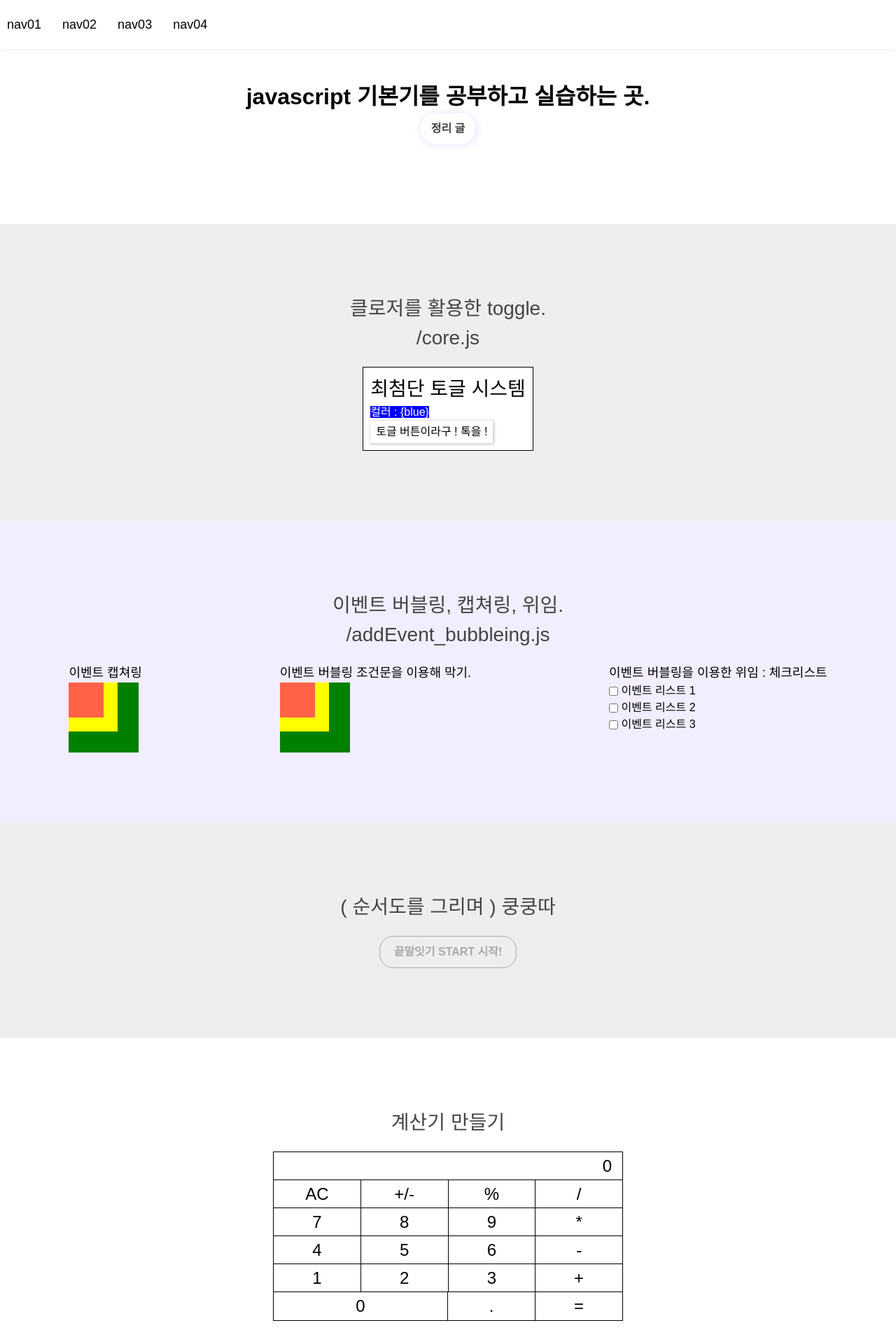
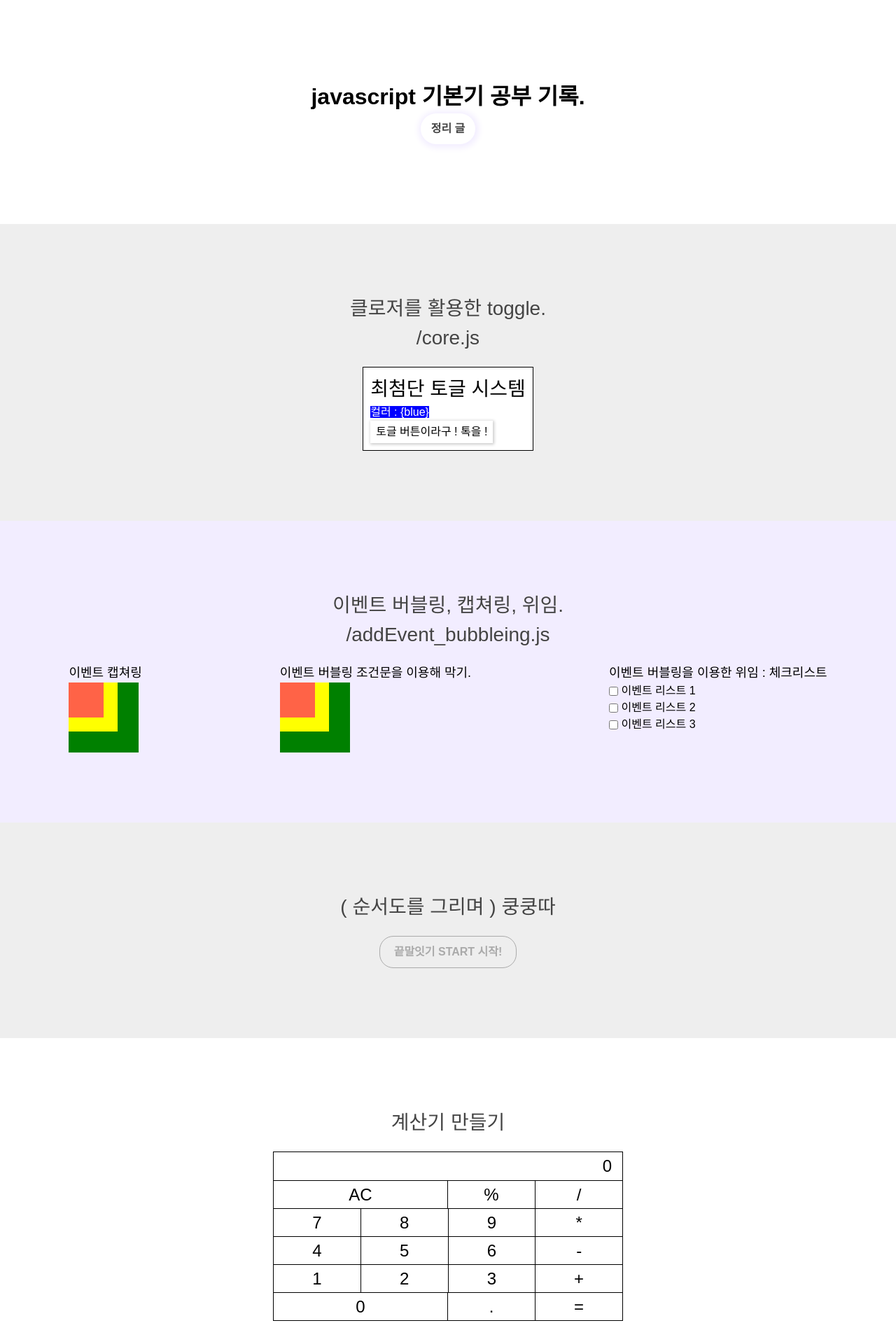
Before and after one commit to yangareum1818/javascript-study, a plain HTML site: page index.html in a window 1280 px wide. Shown: the whole page at 70% size. Drawn offline with nearby package versions, Linux system fonts and the light colour scheme.

Commit message:
리드미 수정글  업로드

```diff
--- a/assets/css/core.css
+++ b/assets/css/core.css
@@ -81,8 +81,8 @@
   .calculator .table_style thead tr th { padding: 0 15px; width: 100%; text-align: right; }
 
   .calculator .table_style tbody { }
+  .calculator .table_style tbody tr { border-top: 1px solid #000; }
+  .calculator .table_style tr { display: flex; height: 40px; line-height: 40px; font-size: 24px; text-align: center; }
   .calculator .table_style tbody td { flex: 1; border-right: 1px solid #000; cursor: pointer; }
   .calculator .table_style tbody td:last-child { border-right: none;}
-  .calculator .table_style tr { display: flex; height: 40px; line-height: 40px; border-bottom: 1px solid #000; font-size: 24px; text-align: center; }
-  .calculator .table_style .last { border-bottom: none; }
-  .calculator .table_style .last td:first-child{ flex: 2;}
+  .calculator .table_style .divide td:first-child{ flex: 2;}
--- a/assets/js/follow_up.js
+++ b/assets/js/follow_up.js
@@ -16,10 +16,7 @@ const startView = () => {
     // $startButton.textContent = "끝말잇기 끝내기 The End";
 
     const onClickButton = () => {
-      if (
-        !word ||
-        (word[word.length - 1] === newWord[0] && newWord.length === 3)
-      ) {
+      if (!word || word[word.length - 1] === newWord[0]) {
         // 제시어가 비어있는가 ?
         word = newWord;
         $word.textContent = word;
--- a/index.html
+++ b/index.html
@@ -8,26 +8,17 @@
   <link rel="stylesheet" href="https://cdn.jsdelivr.net/npm/reset-css@5.0.1/reset.min.css">
   <link rel="stylesheet" href="assets/css/reset.css">
   <link rel="stylesheet" href="assets/css/core.css">
-  <title>js-study</title>
+  <title>JS-Study</title>
 </head>
 
 <body>
   <div id="wrap">
-    <header>
-      <nav>
-        <ul class="nav_list">
-          <li><a href="#nav01">nav01</a></li>
-          <li><a href="#nav02">nav02</a></li>
-          <li><a href="#nav03">nav03</a></li>
-          <li><a href="#nav04">nav04</a></li>
-        </ul>
-      </nav>
-    </header>
     <main>
       <article class="article">
-        <h1>javascript 기본기를 공부하고 실습하는 곳.</h1>
+        <h1>javascript 기본기 공부 기록.</h1>
         <a class="explanation" href="https://github.com/yangareum1818/javascript-study/blob/main/README.md" target="_blank" rel="noopener noreferrer">정리 글</a>
       </article>
+
       <section class="section sec-01">
         <h2>클로저를 활용한 toggle. <br/> /core.js</h2>
         <div class="toggle">
@@ -104,9 +95,8 @@
             </thead>
 
             <tbody>
-              <tr>
+              <tr class="divide">
                 <td>AC</td>
-                <td>+/-</td>
                 <td>%</td>
                 <td>/</td>
               </tr>
@@ -128,7 +118,7 @@
                 <td>3</td>
                 <td>+</td>
               </tr>
-              <tr class="last">
+              <tr class="divide">
                 <td>0</td>
                 <td>.</td>
                 <td>=</td>
@@ -143,9 +133,9 @@
   </div>
 
   <script src="https://code.jquery.com/jquery-3.6.1.slim.min.js" integrity="sha256-w8CvhFs7iHNVUtnSP0YKEg00p9Ih13rlL9zGqvLdePA=" crossorigin="anonymous"></script>
-  <!-- <script src="assets/js/core.js"></script>
-  <script src="assets/js/addEvent_bubbleing.js"></script> -->
-  <script src="assets/js/follow_up.js"></script>
+  <script src="assets/js/core.js"></script>
+  <!-- <script src="assets/js/addEvent_bubbleing.js"></script>
+  <script src="assets/js/follow_up.js"></script> -->
 </body>
 
 </html>
```
Also changed, not shown: assets/js/core.js (+30 -1 lines), assets/images/follow_up_drawio.png (added), 2 other files.
